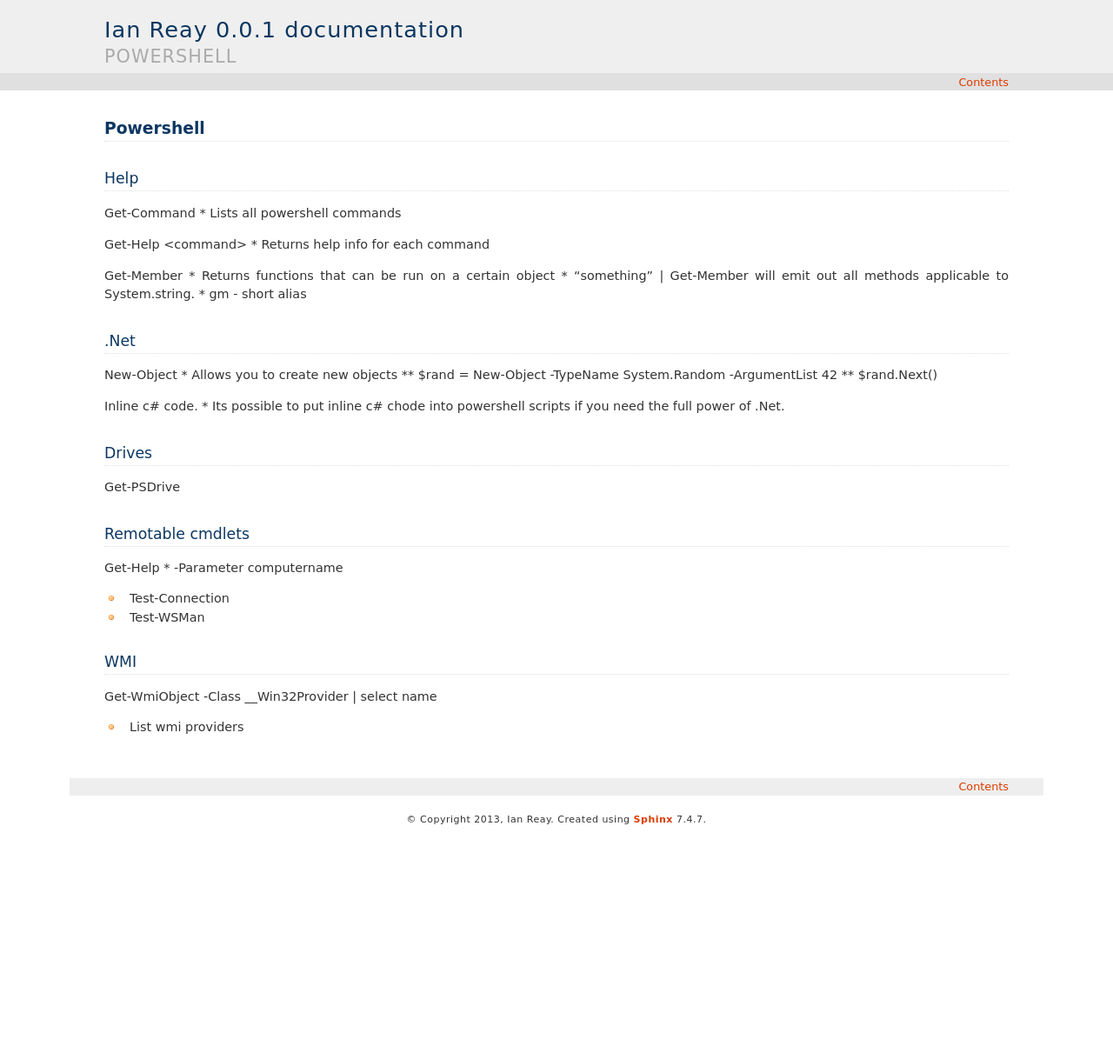
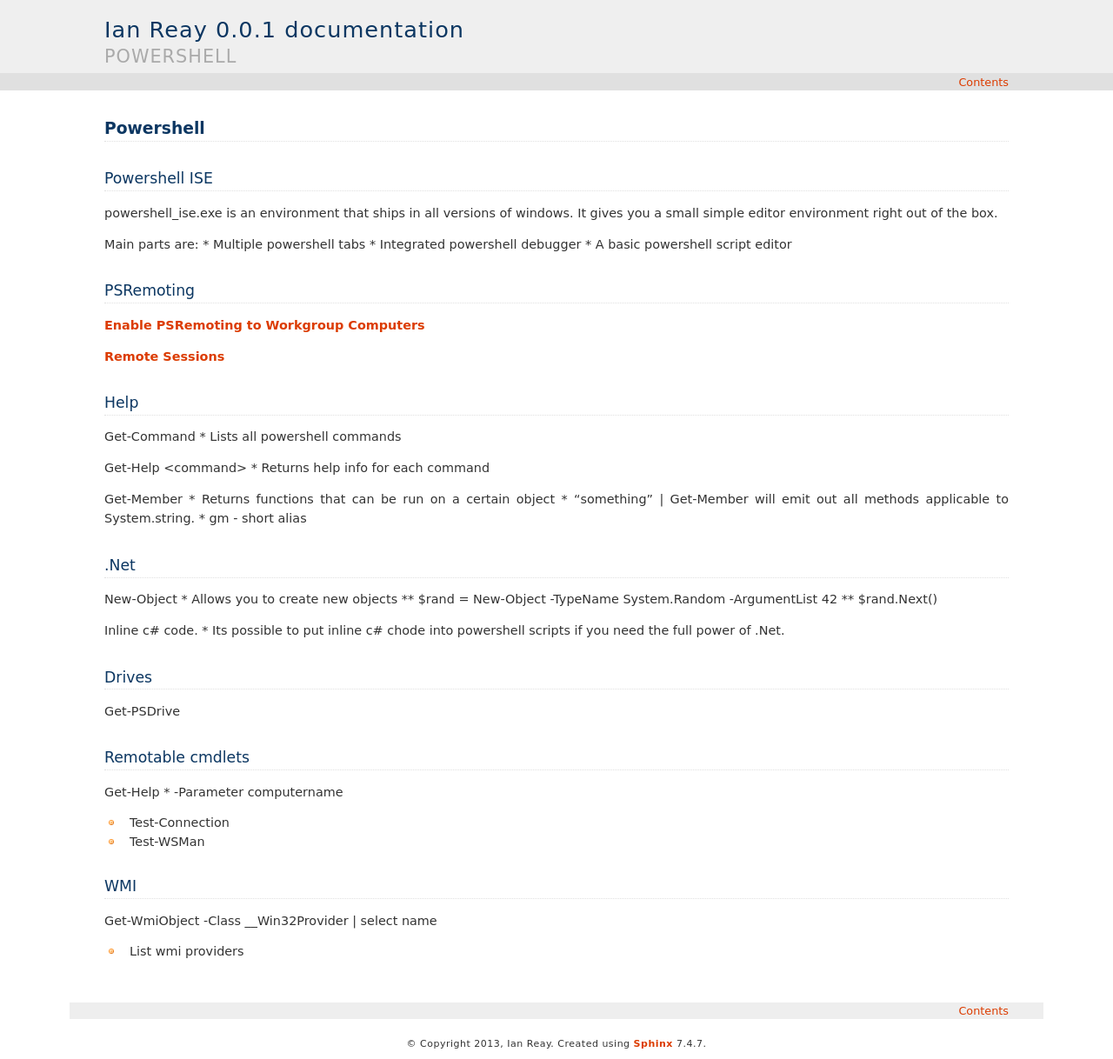
Before and after one commit to ianreay/docs, a Sphinx documentation site: the page built from source/powershell.rst, in a window 1280 px wide. Shown: the whole page at 87% size. Built offline with Sphinx 7.4.7, drawn with Linux system fonts in a browser that asks for light colours; before the commit the page ends 960 px from its top, so only the background shows below that.

Commit message:
a few edits

```diff
--- a/source/index.rst
+++ b/source/index.rst
@@ -79,11 +79,15 @@ Utilities:
 
 * :ref:`Process Explorer (Procexp.exe) <procexp>`
 * :ref:`Process Monitor (Procmon.exe) <procmon>`
+* :ref:`Putty <putty>`
 
 Web Browsers:
 * :ref:`Internet Explorer <internet-explorer>`
 * :ref:`Browser Data Storage <browser-data-storage>`
 * :ref:`Chrome <chrome>`
+
+Screen recorders:
+* :ref:`Screenr <screenr>`
 
 Miscellaneous:
 
--- a/source/powershell.rst
+++ b/source/powershell.rst
@@ -1,6 +1,23 @@
 .. _powershell:
 Powershell
 ===============================================================================
+
+Powershell ISE
+-------------------------------------------------------------------------------
+
+powershell_ise.exe is an environment that ships in all versions of windows. It gives you a small simple editor environment right out of the box.
+
+Main parts are:
+* Multiple powershell tabs
+* Integrated powershell debugger
+* A basic powershell script editor
+
+PSRemoting
+-------------------------------------------------------------------------------
+
+`Enable PSRemoting to Workgroup Computers <http://blogs.msdn.com/b/wmi/archive/2009/07/24/powershell-remoting-between-two-workgroup-machines.aspx>`_
+
+`Remote Sessions <http://www.howtogeek.com/117192/how-to-run-powershell-commands-on-remote-computers/>`_
 
 Help
 -------------------------------------------------------------------------------
--- a/source/vim.rst
+++ b/source/vim.rst
@@ -19,6 +19,11 @@ Tutorials
 `Easier buffer switching <http://vim.wikia.com/wiki/Easier_buffer_switching>`_
 `Fix indentation <http://vim.wikia.com/wiki/Fix_indentation>`_
 `VIM loading sequence and vundle <https://github.com/gmarik/vundle/issues/163>`_
+
+Screencasts
+-------------------------------------------------------------------------------
+
+`VimCasts <http://vimcasts.org/>`_
 
 Tips for learning VIM
 -------------------------------------------------------------------------------
```
